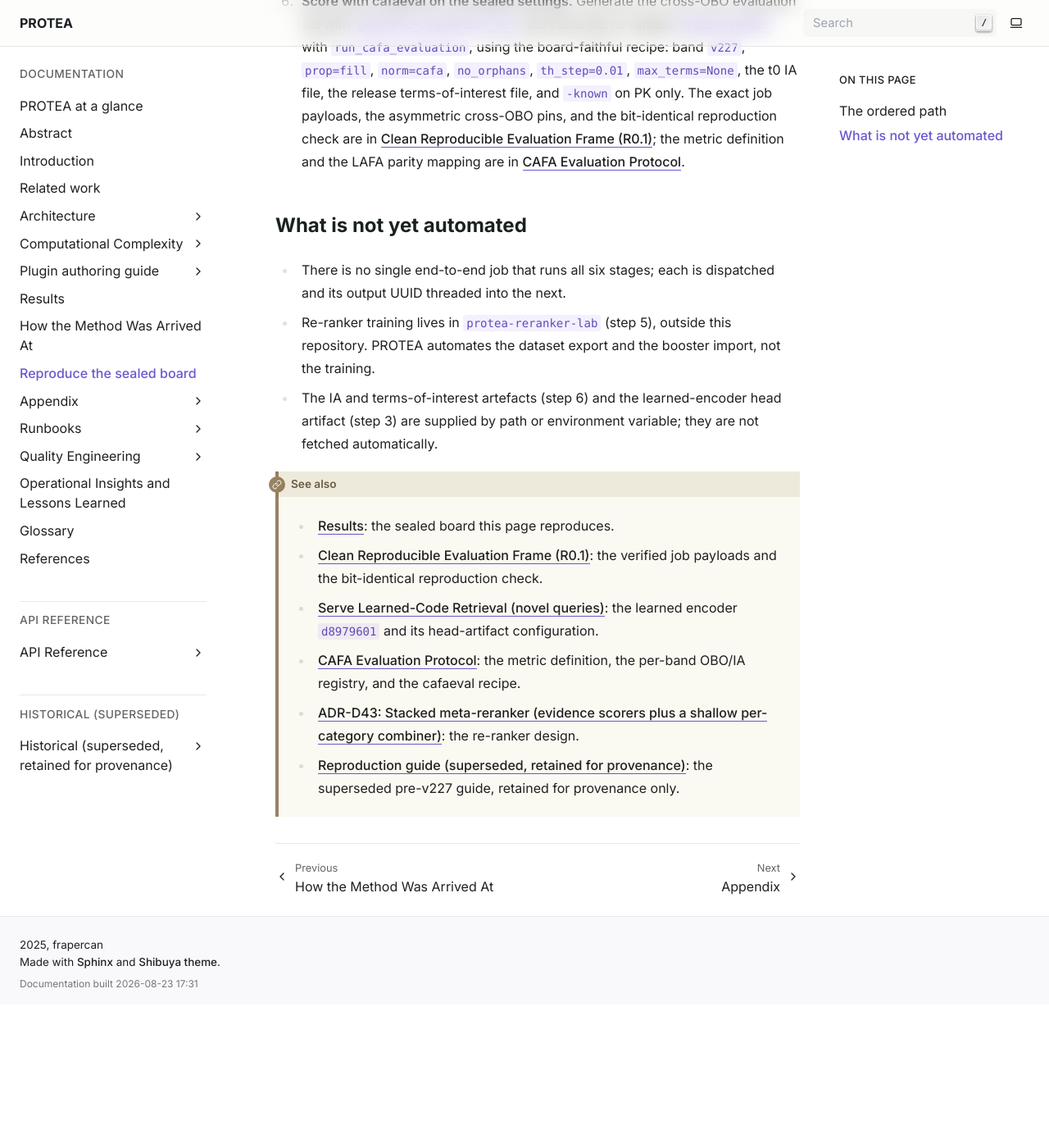
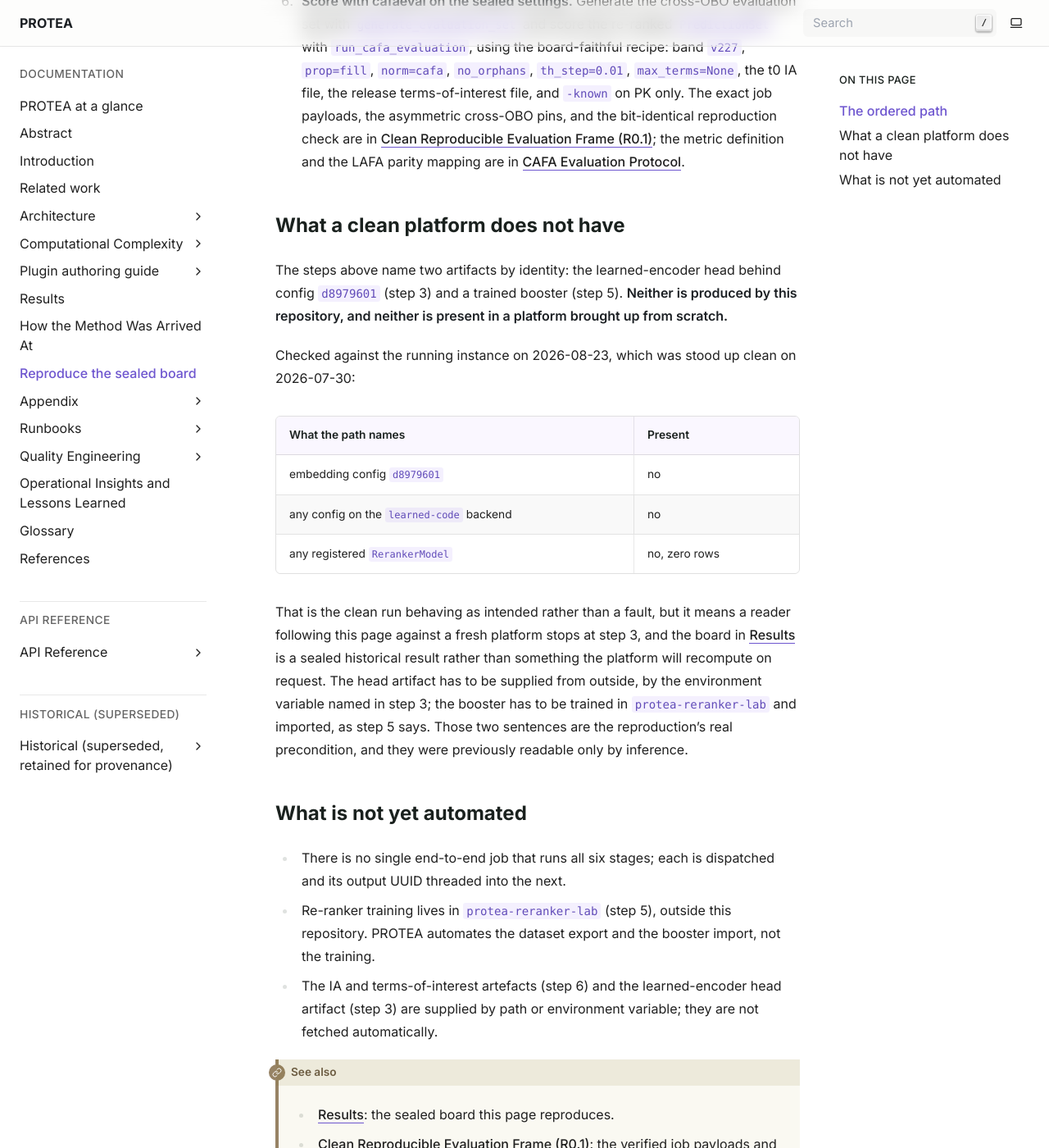
Before and after one commit to frapercan/PROTEA, a Sphinx documentation site: the page built from docs/source/operate/reproduce-the-sealed-board.rst, in a window 1280 px wide and 1400 px high, scrolled down 1627 px. Shown: the whole window at 82% size. Built offline with Sphinx 7.4.7, drawn with Linux system fonts in a browser that asks for light colours; before the commit the page ends 2852 px from its top, so only the background shows below that.

Commit message:
docs(operate): say which artifacts a clean platform does not have
The reproduction page names two artifacts by identity, the learned-encoder head
behind config d8979601 and a trained booster, and is careful to say that
neither is produced by this repository. What it did not say is that neither is
PRESENT in a platform brought up from scratch.

Checked against the running instance, stood up clean on 2026-07-30: config
d8979601 absent, no config on the learned-code backend at all, and zero
RerankerModel rows. Every operation, script, endpoint and environment variable
the page names does resolve, and all seven of its cross-references land; it is
the two artifacts that are not there.

That is the clean run behaving as intended rather than a fault. But it means a
reader following the page against a fresh platform stops at step 3, and that
the board in results.rst is a sealed historical result rather than something
the platform recomputes on request. Both were readable only by inference from a
page whose stated purpose is to be honest about exactly this.

```diff
--- a/docs/source/operate/reproduce-the-sealed-board.rst
+++ b/docs/source/operate/reproduce-the-sealed-board.rst
@@ -72,6 +72,39 @@ The ordered path
    in :doc:`/runbooks/reproducible-eval-frame`; the metric definition and the
    LAFA parity mapping are in :doc:`/architecture/evaluation`.
 
+What a clean platform does not have
+------------------------------------
+
+The steps above name two artifacts by identity: the learned-encoder head behind
+config ``d8979601`` (step 3) and a trained booster (step 5). **Neither is
+produced by this repository, and neither is present in a platform brought up
+from scratch.**
+
+Checked against the running instance on 2026-08-23, which was stood up clean on
+2026-07-30:
+
+.. list-table::
+   :header-rows: 1
+   :widths: 52 24
+
+   * - What the path names
+     - Present
+   * - embedding config ``d8979601``
+     - no
+   * - any config on the ``learned-code`` backend
+     - no
+   * - any registered ``RerankerModel``
+     - no, zero rows
+
+That is the clean run behaving as intended rather than a fault, but it means a
+reader following this page against a fresh platform stops at step 3, and the
+board in :doc:`/results` is a sealed historical result rather than something the
+platform will recompute on request. The head artifact has to be supplied from
+outside, by the environment variable named in step 3; the booster has to be
+trained in ``protea-reranker-lab`` and imported, as step 5 says. Those two
+sentences are the reproduction's real precondition, and they were previously
+readable only by inference.
+
 What is not yet automated
 -------------------------
 
```
